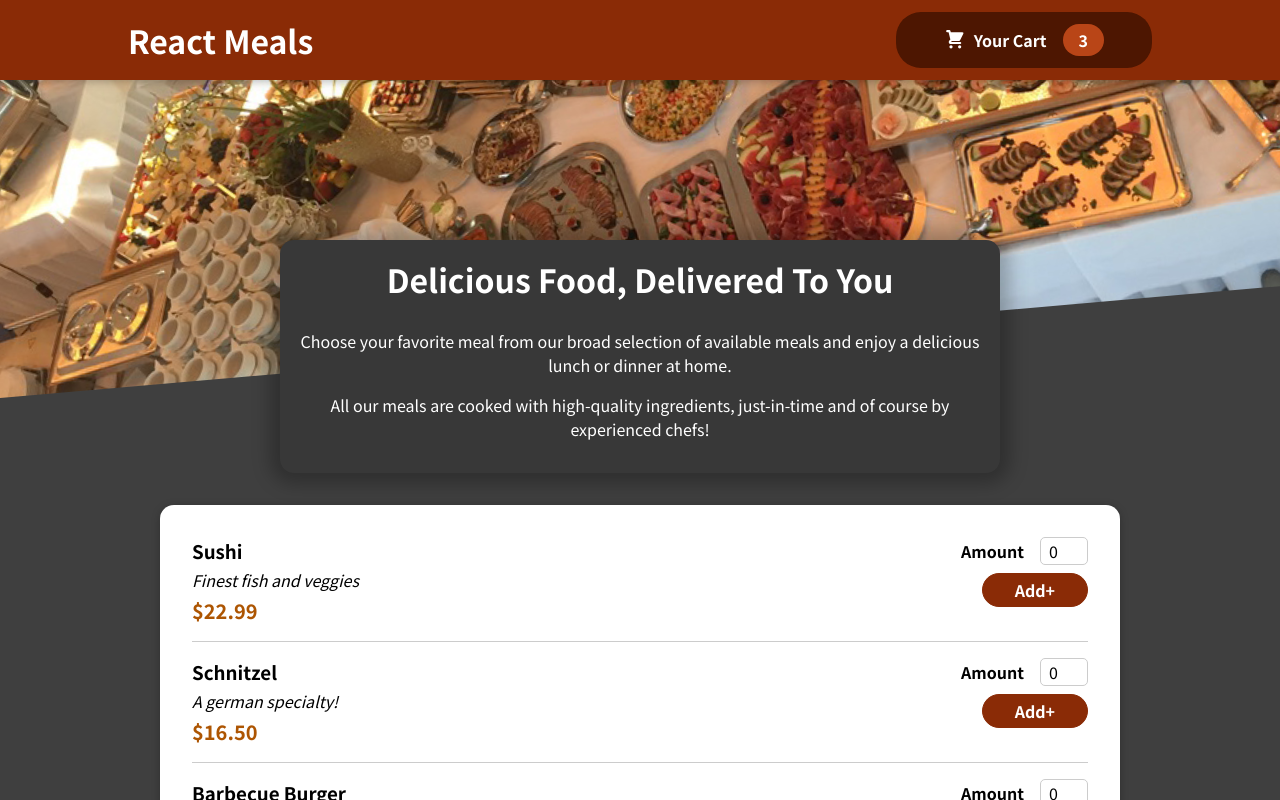
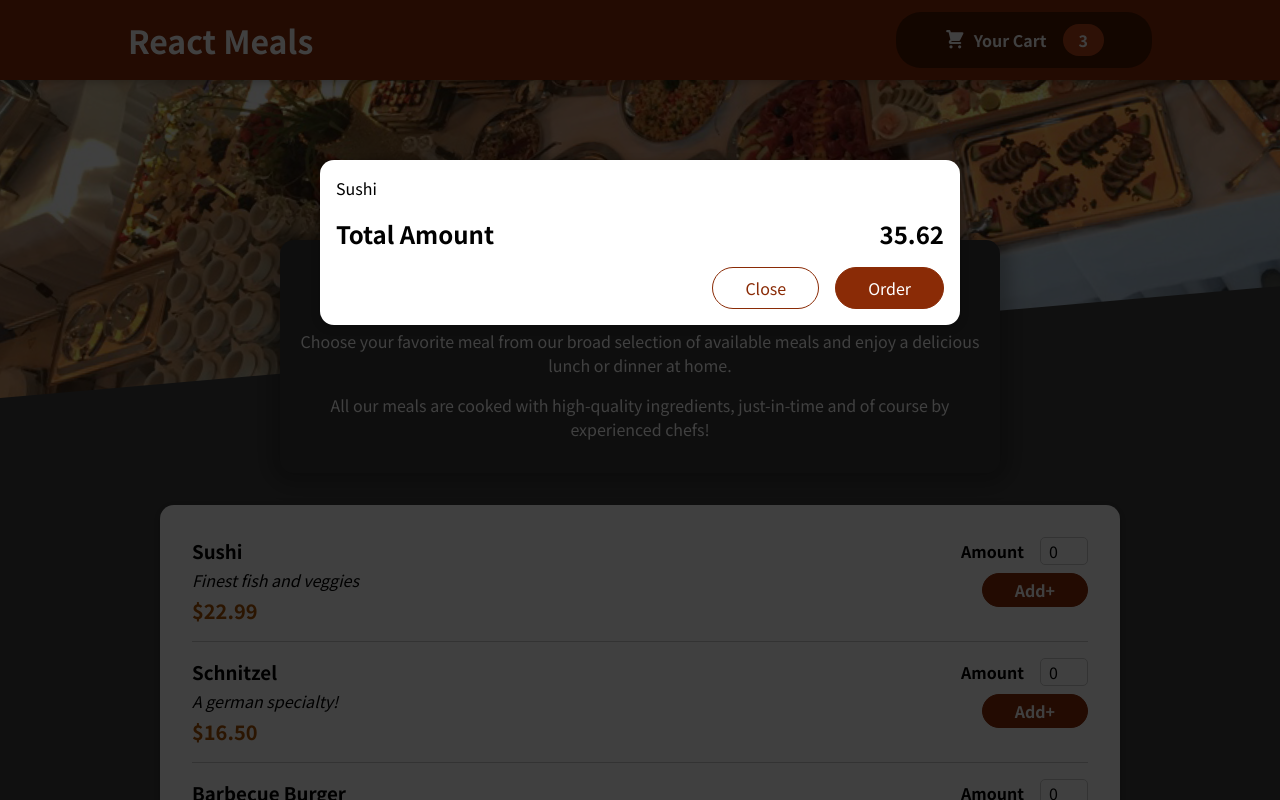
Before and after one commit to mbpod10/react-meals, a React (Create React App) app: page / in a window 1280 px wide. Shown: the top 800 px of the page. Built offline with nearby package versions, Linux system fonts and the light colour scheme.

Commit message:
create modal

```diff
--- a/public/index.html
+++ b/public/index.html
@@ -1,14 +1,12 @@
 <!DOCTYPE html>
 <html lang="en">
+
 <head>
   <meta charset="utf-8" />
   <link rel="icon" href="%PUBLIC_URL%/favicon.ico" />
   <meta name="viewport" content="width=device-width, initial-scale=1" />
   <meta name="theme-color" content="#000000" />
-    <meta
-      name="description"
-      content="Web site created using create-react-app"
-    />
+  <meta name="description" content="Web site created using create-react-app" />
   <link rel="apple-touch-icon" href="%PUBLIC_URL%/logo192.png" />
   <!--
       manifest.json provides metadata used when your web app is installed on a
@@ -26,8 +24,10 @@
     -->
   <title>React App</title>
 </head>
+
 <body>
   <noscript>You need to enable JavaScript to run this app.</noscript>
+  <div id="overlays"></div>
   <div id="root"></div>
   <!--
       This HTML file is a template.
@@ -40,4 +40,5 @@
       To create a production bundle, use `npm run build` or `yarn build`.
     -->
 </body>
+
 </html>
--- a/src/App.js
+++ b/src/App.js
@@ -1,8 +1,11 @@
 import Header from "./components/Layout/Header";
 import Meals from "./components/Meals/Meals";
+import Cart from "./components/Cart/Cart"
+
 function App() {
   return (
     <>
+      <Cart />
       <Header />
       <main>
         <Meals />
--- a/src/components/Cart/Cart.js
+++ b/src/components/Cart/Cart.js
@@ -0,0 +1,35 @@
+import React from 'react'
+import classes from './Cart.module.css'
+
+import Modal from '../UI/Modal';
+
+const Cart = (props) => {
+  const cartItems =
+    <ul className={classes['cart-items']}>
+      {[
+        {
+          id: 'c1',
+          name: 'Sushi',
+          amount: 2,
+          price: 12.99
+        }].map(item => {
+          return <li>{item.name}</li>
+        })
+      }
+    </ul>
+
+  return (
+    <Modal>
+      {cartItems}
+      <div className={classes.total}>
+        <span>Total Amount</span>
+        <span>35.62</span>
+      </div>
+      <div className={classes.actions}>
+        <button className={classes['button--alt']}>Close</button>
+        <button className={classes.button}>Order</button>
+      </div>
+    </Modal>
+  )
+}
+export default Cart
--- /dev/null
+++ b/src/components/Cart/Cart.module.css
@@ -0,0 +1,46 @@
+.cart-items {
+  list-style: none;
+  margin: 0;
+  padding: 0;
+  max-height: 20rem;
+  overflow: auto;
+}
+
+.total {
+  display: flex;
+  justify-content: space-between;
+  align-items: center;
+  font-weight: bold;
+  font-size: 1.5rem;
+  margin: 1rem 0;
+}
+
+.actions {
+  text-align: right;
+}
+
+.actions button {
+  font: inherit;
+  cursor: pointer;
+  background-color: transparent;
+  border: 1px solid #8a2b06;
+  padding: 0.5rem 2rem;
+  border-radius: 25px;
+  margin-left: 1rem;
+}
+
+.actions button:hover,
+.actions button:active {
+  background-color: #5a1a01;
+  border-color: #5a1a01;
+  color: white;
+}
+
+.actions .button--alt {
+  color: #8a2b06;
+}
+
+.actions .button {
+  background-color: #8a2b06;
+  color: white;
+}
--- a/src/components/Meals/AvailableMeals.js
+++ b/src/components/Meals/AvailableMeals.js
@@ -1,4 +1,4 @@
-import React, { useReducer, useState } from 'react';
+import React, { useReducer } from 'react';
 
 import Card from '../UI/Card';
 import classes from './AvailableMeals.module.css'
--- /dev/null
+++ b/src/components/UI/Modal.js
@@ -0,0 +1,31 @@
+import React from 'react'
+import classes from './Modal.module.css'
+import ReactDOM from 'react-dom';
+
+
+const Backdrop = (props) => {
+  return <div className={classes.backdrop} />
+}
+
+const ModalOverlay = (props) => {
+  return <div className={classes.modal}>
+    <div className={classes.content}>{props.children}</div>
+  </div>
+}
+
+const Modal = (props) => {
+  return (
+    <React.Fragment>
+      {ReactDOM.createPortal(
+        <Backdrop />,
+        document.getElementById('overlays')
+      )}
+      {ReactDOM.createPortal(
+        <ModalOverlay>{props.children} </ModalOverlay>,
+        document.getElementById('overlays')
+      )}
+    </React.Fragment>
+  )
+}
+
+export default Modal
--- /dev/null
+++ b/src/components/UI/Modal.module.css
@@ -0,0 +1,41 @@
+.backdrop {
+  position: fixed;
+  top: 0;
+  left: 0;
+  width: 100%;
+  height: 100vh;
+  z-index: 20;
+  background-color: rgba(0, 0, 0, 0.75);
+}
+
+.modal {
+  position: fixed;
+  top: 20vh;
+  left: 5%;
+  width: 90%;
+  background-color: white;
+  padding: 1rem;
+  border-radius: 14px;
+  box-shadow: 0 2px 8px rgba(0, 0, 0, 0.25);
+  z-index: 30;
+  animation: slide-down 300ms ease-out forwards;
+}
+
+@media (min-width: 768px) {
+  .modal {
+    width: 40rem;
+    left: calc(50% - 20rem);
+  }
+}
+
+@keyframes slide-down {
+  from {
+    opacity: 0;
+    transform: translateY(-3rem);
+  }
+
+  to {
+    opacity: 1;
+    transform: translateY(0);
+  }
+}
```
Lines whose indentation alone changed are shown as unchanged.
